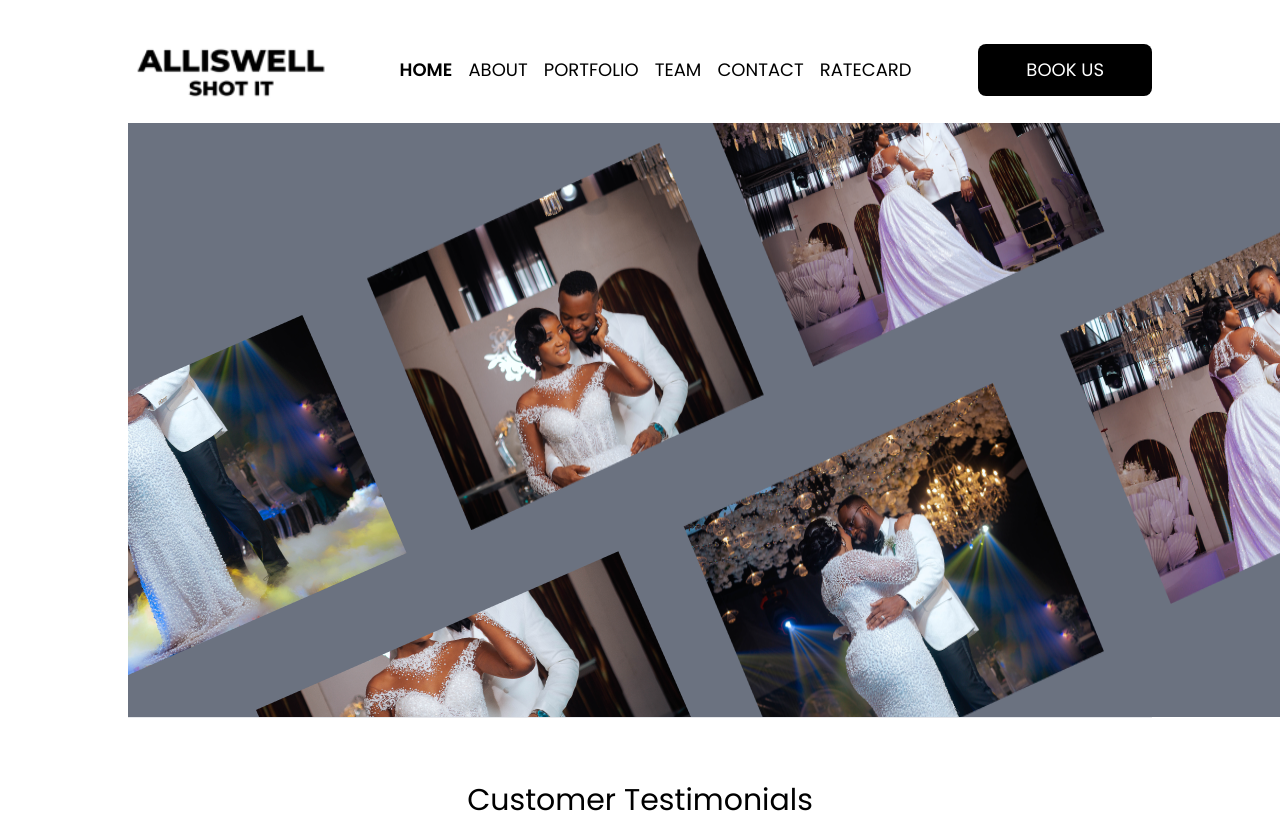
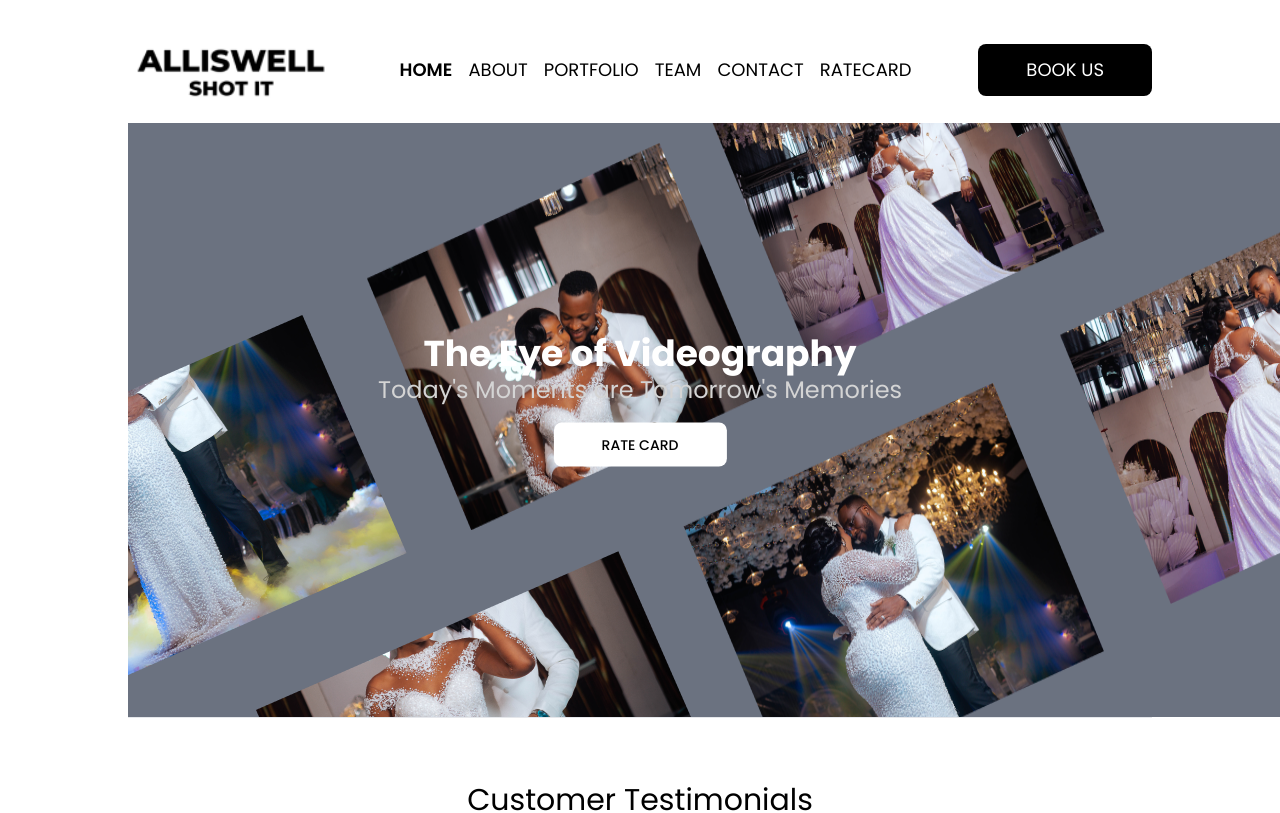
Before and after one commit to Kaeytee/All-is-well-shot-IT, a React (Create React App) app in the folder client/: page / in a window 1280 px wide. Shown: the top 813 px of the page. Built offline with nearby package versions, Linux system fonts and the light colour scheme.

Commit message:
Add HomeHero component with image gallery and text; update Home page to include HomeHero

```diff
--- /dev/null
+++ b/client/src/Components/HomeHero/HomeHero.tsx
@@ -0,0 +1,35 @@
+import React from 'react'
+import './HomeHero.css';
+import homeImage1 from '../../Assets/homeImage1.png';
+import homeImage2 from '../../Assets/homeImage2.png';
+import homeImage3 from '../../Assets/homeImage3.png';
+import homeImage4 from '../../Assets/homeImage4.png';
+import homeImage5 from '../../Assets/homeImage5.png';
+import homeImage6 from '../../Assets/homeImage6.png';
+
+const HomeHero = () => {
+  return (
+	<div>
+		<div className="gallery flex flex-col flex-1   overflow-hidden  bg-gray-500">
+	<div className="topdiv flex justify-evenly">
+
+	<img src={homeImage1} alt="homeImage1" className="image1 -translate-x-44  translate-y-48 " />
+	<img src={homeImage2} alt="homeImage2" className="image2 -translate-x-56 translate-y-5" />
+	<img src={homeImage3} alt="homeImage3" className="image3 -translate-x-72 -translate-y-36" />
+	</div>
+	<div className="downdiv flex justify-evenly">
+
+	<img src={homeImage4} alt="homeImage4" className="image4 translate-x-32 translate-y-10 " />
+	<img src={homeImage5} alt="homeImage5" className="image5  translate-x-20 -translate-y-32" />
+	<img src={homeImage6} alt="homeImage6" className="image6  translate-x-9 -translate-y-80" />
+	</div>
+  </div>
+  <div className="hometext">
+	<h1 className="text-4xl font-bold">The Eye of Videography</h1>
+	<p className="text-2xl text-neutral-300">Today's Moments are Tomorrow's Memories</p>
+	<button className="homebutton bg-white text-black hover:bg-gray-400 hover:text-white px-12 py-3 rounded-lg active:bg-gray-700 text-sm uppercase font-medium">Rate Card</button>
+  </div></div>
+  )
+}
+
+export default HomeHero
--- a/client/src/Pages/Home.tsx
+++ b/client/src/Pages/Home.tsx
@@ -1,30 +1,13 @@
 import React from 'react';
 import './Styles/Home.css';
+import HomeHero from '../Components/HomeHero/HomeHero.tsx';
 import CustomerTestimonials from '../Components/CustomerTestimonials/CustomerTestimonials.tsx';
-import homeImage1 from '../Assets/homeImage1.png';
-import homeImage2 from '../Assets/homeImage2.png';
-import homeImage3 from '../Assets/homeImage3.png';
-import homeImage4 from '../Assets/homeImage4.png';
-import homeImage5 from '../Assets/homeImage5.png';
-import homeImage6 from '../Assets/homeImage6.png';
+
 
 const Home = () => {
   return (
     <div className=" justify-center items-center ">
-      <div className="gallery flex flex-col flex-1   overflow-hidden  bg-gray-500">
-        <div className="topdiv flex justify-evenly">
-
-        <img src={homeImage1} alt="homeImage1" className="image1 -translate-x-44  translate-y-48 " />
-        <img src={homeImage2} alt="homeImage2" className="image2 -translate-x-56 translate-y-5" />
-        <img src={homeImage3} alt="homeImage3" className="image3 -translate-x-72 -translate-y-36" />
-        </div>
-        <div className="downdiv flex justify-evenly">
-
-        <img src={homeImage4} alt="homeImage4" className="image4 translate-x-32 translate-y-10 " />
-        <img src={homeImage5} alt="homeImage5" className="image5  translate-x-20 -translate-y-32" />
-        <img src={homeImage6} alt="homeImage6" className="image6  translate-x-9 -translate-y-80" />
-        </div>
-      </div>
+      <HomeHero />
       <CustomerTestimonials />
     </div>
   );
--- a/client/src/Pages/Styles/Home.css
+++ b/client/src/Pages/Styles/Home.css
@@ -6,7 +6,7 @@
 }
 
 .image1, .image2, .image3, .image4, .image5, .image6 {
-	transition: transform 0.3s ease-in-out; /* Smooth transition for both hover and un-hover */
+	transition: transform 0.25s ease-in-out; /* Smooth transition for both hover and un-hover */
 
   }
 .gallery {
@@ -15,32 +15,44 @@
 
   .gallery:hover .image1 {
 	transform: translate(-50px, -330px)rotate(40deg)scale(1.1);
-	transition: transform 0.2s ease-in-out;
+	transition: transform 0.25s ease-in-out;
   }
 
 
 
   .gallery:hover .image2 {
 	transform: translate(-30px, -220px)rotate(40deg)scale(1.2); /* Move image2 to the bottom left */
-	transition: transform 0.2s ease-in-out;
+	transition: transform 0.25s ease-in-out;
   }
 
   .gallery:hover .image3 {
 	transform: translate(10px, -90px)rotate(40deg)scale(1.2); /* Move image3 to the bottom right */
-	transition: transform 0.2s ease-in-out;
+	transition: transform 0.25s ease-in-out;
   }
 
   .gallery:hover .image4 {
 	transform: translate(-40px, -330px)rotate(40deg)scale(1.3); /* Move image4 to the top left */
-	transition: transform 0.2s ease-in-out;
+	transition: transform 0.25s ease-in-out;
   }
 
   .gallery:hover .image5 {
 	transform: translate(-6px, -192px)rotate(40deg)scale(1.2); /* Move image5 diagonally to top */
-	transition: transform 0.2s ease-in-out;
+	transition: transform 0.25s ease-in-out;
   }
 
   .gallery:hover .image6 {
-	transform: translate(43px, -51px)rotate(40deg)scale(1.3); /* Move image6 diagonally to bottom */
-	transition: transform 0.2s ease-in-out;
+	transform: translate(43px, -51px)rotate(40deg)scale(1.2); /* Move image6 diagonally to bottom */
+	transition: transform 0.25s ease-in-out;
   }
+  .hometext{
+	position: absolute;
+	top: 50%;
+	left: 50%;
+	transform: translate(-50%, -50%);
+	text-align: center;
+	z-index: 10;
+	color: white;
+	font-size: 40px;
+	padding: 20px;
+	border-radius: 10px;
+  }
```
Also changed, not shown: client/src/Components/HomeHero/HomeHero.css (added), client/src/images.d.ts (line endings or trailing spaces).
